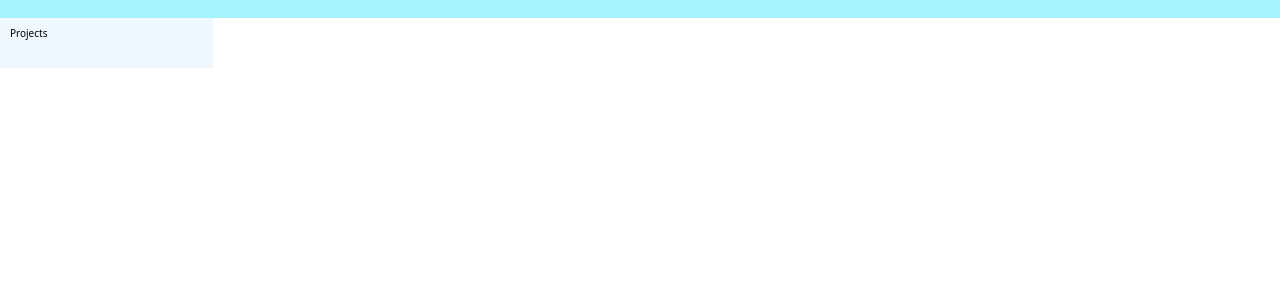
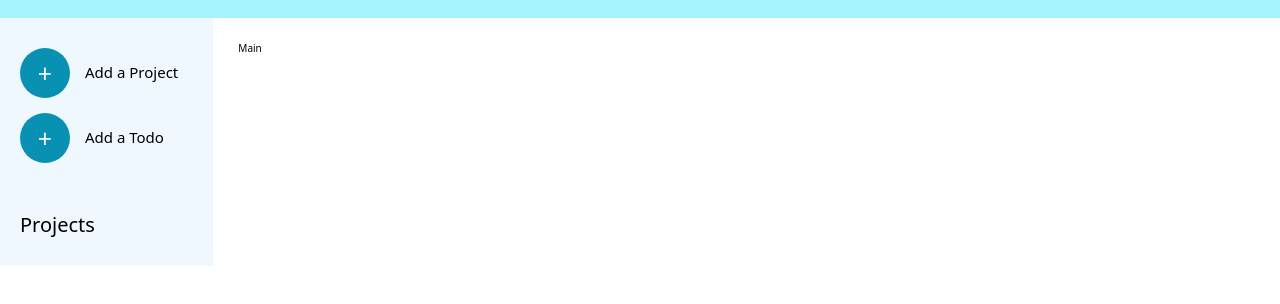
Before and after one commit to Nestor-3690/todo-list, a website built with webpack: page src/index.html in a window 1280 px wide. Shown: the part 62-366 px from the top of the page. Built offline with nearby package versions, Linux system fonts and the light colour scheme.

Commit message:
Add styles for the aside section

```diff
--- a/src/index.html
+++ b/src/index.html
@@ -10,11 +10,23 @@
         <div class="title">Todo List</div>
     </header>
     <aside>
-        <div class="aside-title">Projects</div>
-        <div class="aside-container"></div>
+        <div class="functions">
+            <div id="add-project" class="function">
+                <button id="ap-button" class="function-button">+</button>
+                <div class="function-text">Add a Project</div>
+            </div>
+            <div id="add-todo" class="function">
+                <button id="at-button" class="function-button">+</button>
+                <div class="function-text">Add a Todo</div>
+            </div>
+        </div>
+        <div class="aside-projects">
+            <div class="aside-title">Projects</div>
+            <div class="aside-container"></div>
+        </div>
     </aside>
     <main>
-        <div class="main-container"></div>
+        <div class="main-container">Main</div>
     </main>
 </body>
 </html>
--- a/src/styles.css
+++ b/src/styles.css
@@ -26,7 +26,43 @@ header {
 aside {
     grid-area: 2 / 1 / 3 / 2;
     background-color: aliceblue;
-    padding: 1rem;
+    padding: 3rem 2rem;
+    display: grid;
+    gap: 5rem;
+}
+
+.functions {
+    display: grid;
+    gap: 1.5rem;
+}
+
+.function {
+    display: flex;
+    gap: 1.5rem;
+}
+
+.function-button {
+    border-radius: 70%;
+    height: 5rem;
+    width: 5rem;
+    background-color: #0891b2;
+    color: aliceblue;
+    font-size: 2.5rem;
+    border: none;
+    transition: all 0.1s ease;
+}
+
+.function-button:active {
+    transform: translateY(2px);
+}
+
+.function-text {
+    align-self: center;
+    font-size: 1.5rem;
+}
+
+.aside-title {
+    font-size: 2rem;
 }
 
 main {
```
